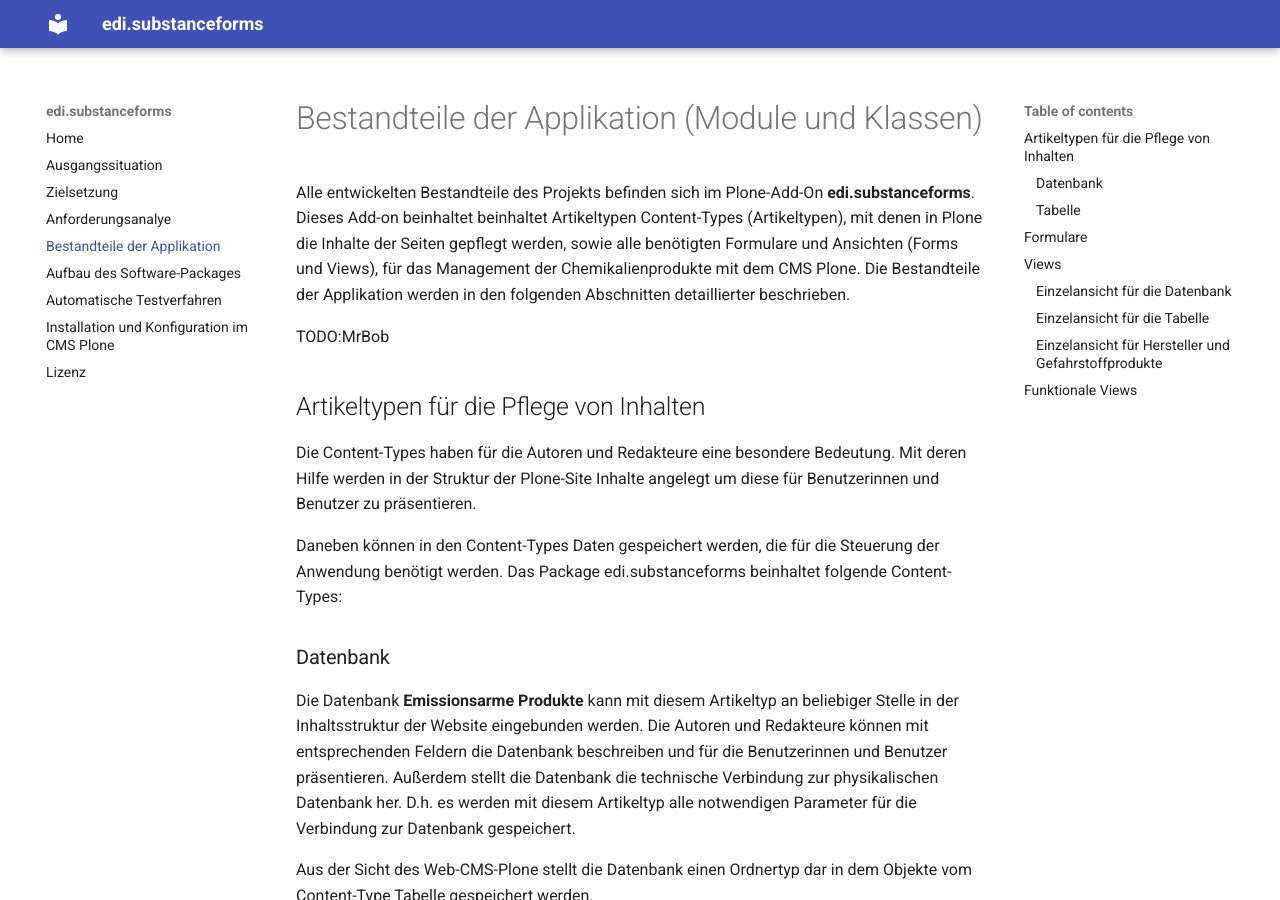
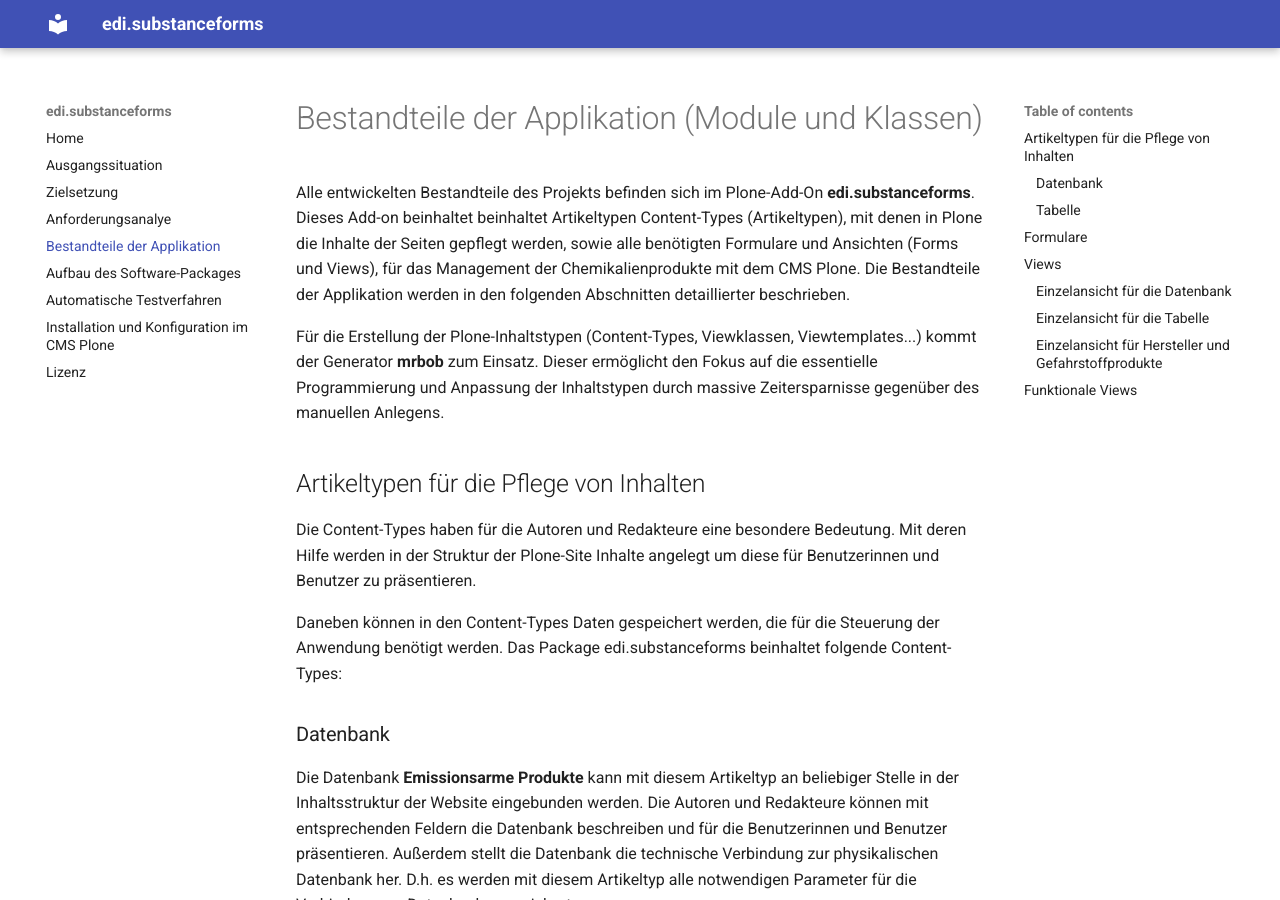
Before and after one commit to educorvi/edi.docTheSubstanceForms, an MkDocs documentation site: the page built from docs/bestandteile.md, in a window 1280 px wide and 900 px high. Built offline with MkDocs 1.6.1 and Material for MkDocs 9.7.7, drawn with Linux system fonts in a browser that asks for light colours.

Commit message:
Added mrbob

```diff
--- a/docs/bestandteile.md
+++ b/docs/bestandteile.md
@@ -7,7 +7,7 @@
 der Chemikalienprodukte mit dem CMS Plone. Die Bestandteile der Applikation werden
 in den folgenden Abschnitten detaillierter beschrieben.
 
-TODO:MrBob
+Für die Erstellung der Plone-Inhaltstypen (Content-Types, Viewklassen, Viewtemplates...) kommt der Generator **mrbob** zum Einsatz. Dieser ermöglicht den Fokus auf die essentielle Programmierung und Anpassung der Inhaltstypen durch massive Zeitersparnisse gegenüber des manuellen Anlegens.
 
 ## Artikeltypen für die Pflege von Inhalten
 
```
Also changed, not shown: 1 other file.
